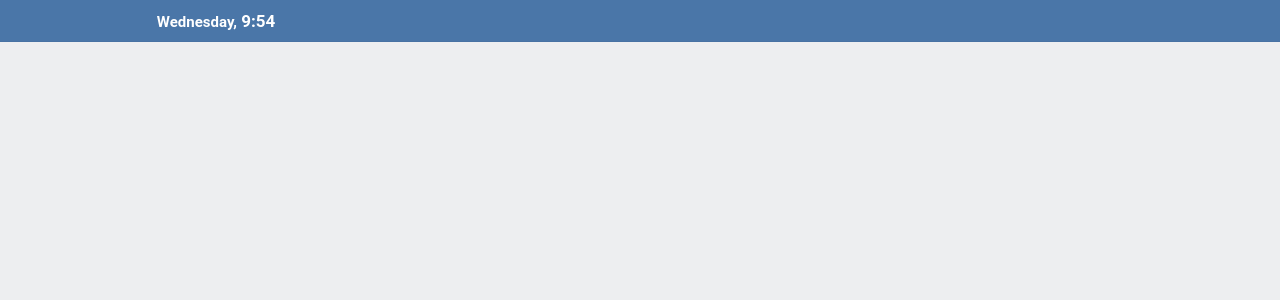
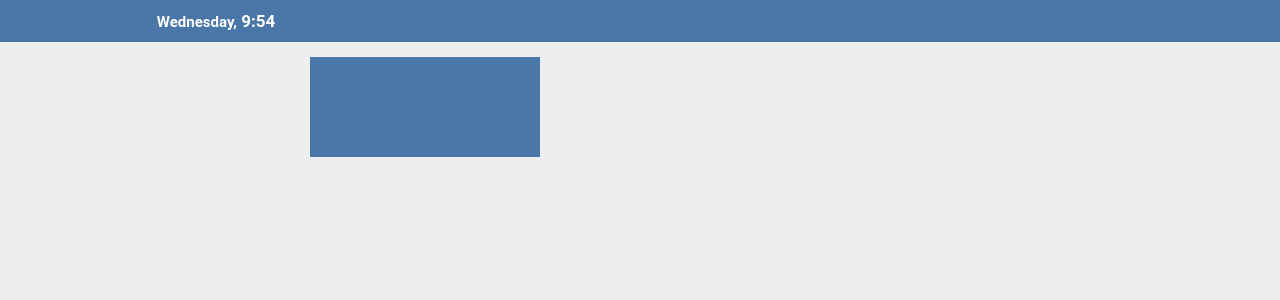
Before and after one commit to PickNRolls/react-profile-site, a React (Create React App) app: page / in a window 1280 px wide. Shown: the top 300 px of the page. Built offline with nearby package versions, Linux system fonts and the light colour scheme; the HTML template or start-up script is replaced by a standard one.

Commit message:
Add main layout for content

```diff
--- a/src/App.css
+++ b/src/App.css
@@ -15,3 +15,11 @@ body {
   max-width: 980px;
   margin: 0 auto;
 }
+
+.clearfix::after {
+  content: '';
+  display: table;
+  width: 100%;
+  height: 0;
+  clear: both;
+}
--- a/src/App.js
+++ b/src/App.js
@@ -1,5 +1,6 @@
 import React from 'react';
 import SiteHeader from './layout/site-header';
+import MainContent from './layout/main-content';
 
 import './App.css';
 
@@ -7,6 +8,7 @@ var App = function (props) {
   return (
     <div className="app">
       <SiteHeader />
+      <MainContent />
     </div>
   );
 };
--- /dev/null
+++ b/src/layout/left-column/index.js
@@ -0,0 +1,22 @@
+import React from 'react';
+
+import './main.css';
+
+class LeftColumn extends React.Component {
+  constructor (props) {
+    super(props);
+    this.state = {
+
+    };
+  }
+
+  render () {
+    return (
+      <div className="left-column">
+
+      </div>
+    );
+  }
+};
+
+export default LeftColumn;
--- /dev/null
+++ b/src/layout/left-column/main.css
@@ -0,0 +1,8 @@
+.left-column {
+  width: 230px;
+  height: 100px;
+  float: left;
+  background: #4a76a8;
+  position: relative;
+  left: 160px;
+}
--- /dev/null
+++ b/src/layout/main-content/index.js
@@ -0,0 +1,27 @@
+import React from 'react';
+import LeftColumn from '../left-column';
+import SideBar from '../sidebar';
+
+import './main.css';
+
+class MainContent extends React.Component {
+  constructor (props) {
+    super(props);
+    this.state = {
+
+    };
+  }
+
+  render () {
+    return (
+      <main className="main-content">
+        <div className="container clearfix">
+          <SideBar />
+          <LeftColumn />
+        </div>
+      </main>
+    );
+  }
+};
+
+export default MainContent;
--- /dev/null
+++ b/src/layout/sidebar/index.js
@@ -0,0 +1,22 @@
+import React from 'react';
+
+import './main.css';
+
+class SideBar extends React.Component {
+  constructor (props) {
+    super(props);
+    this.state = {
+
+    };
+  }
+
+  render () {
+    return (
+      <aside className="sidebar">
+
+      </aside>
+    );
+  }
+}
+
+export default SideBar;
--- /dev/null
+++ b/src/layout/sidebar/main.css
@@ -0,0 +1,5 @@
+.sidebar {
+  width: 160px;
+  float: left;
+  position: relative;
+}
--- a/src/layout/site-header/main.css
+++ b/src/layout/site-header/main.css
@@ -2,6 +2,7 @@
   height: 42px;
   background: #4a76a8;
   border-bottom: 1px solid #4872a3;
+  margin-bottom: 15px;
 }
 
 .site-header__clock {
```
Also changed, not shown: src/layout/main-content/main.css (added).
